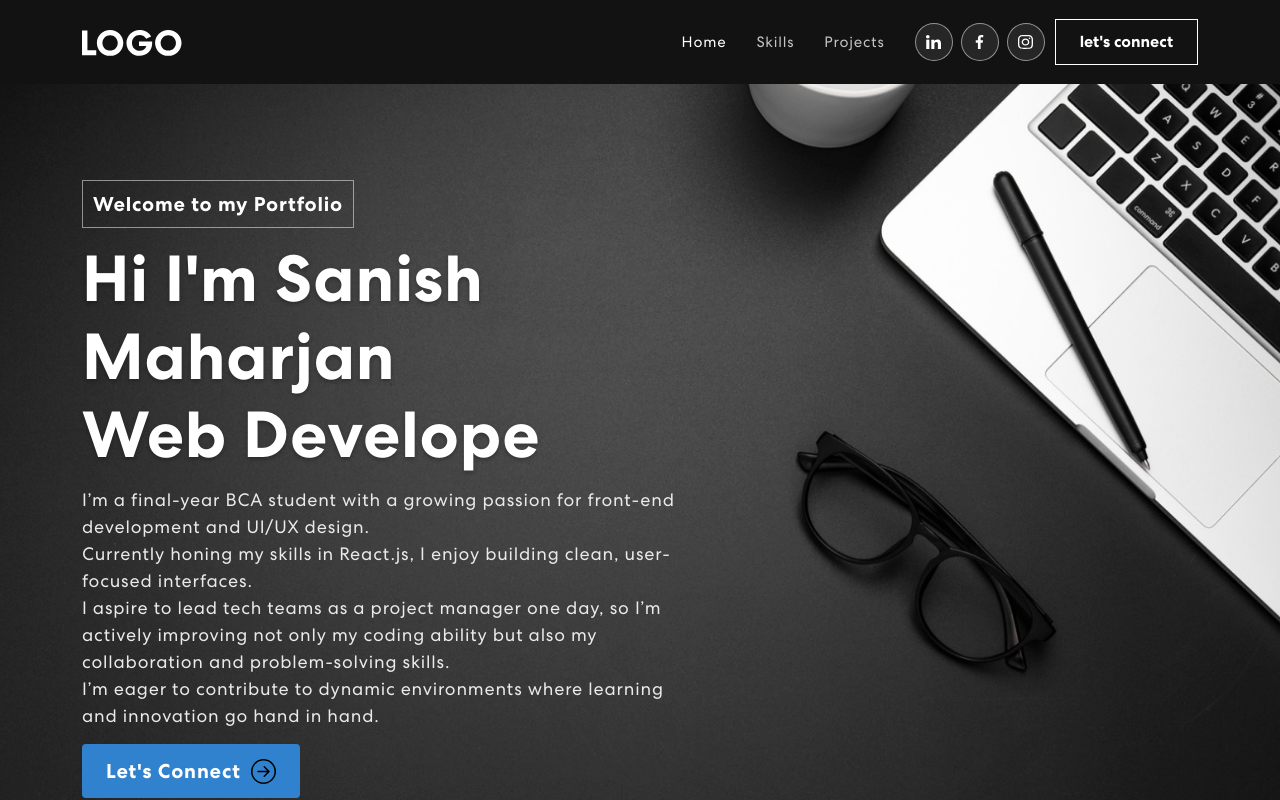
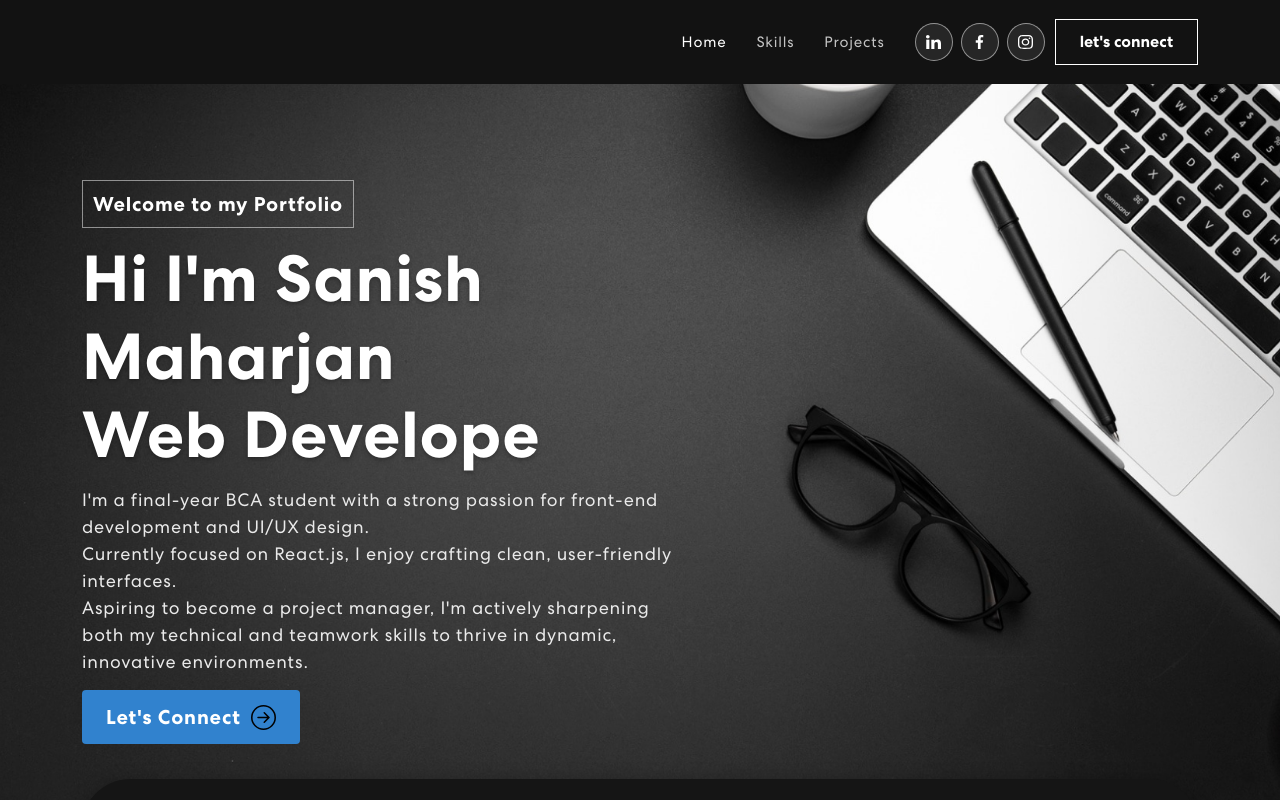
Before and after one commit to sanishmaharjan01/portfolio, a React (Create React App) app: page / in a window 1280 px wide. Shown: the top 800 px of the page. Built offline with nearby package versions, Linux system fonts and the light colour scheme.

Commit message:
updated few things

```diff
--- a/src/components/Banner.js
+++ b/src/components/Banner.js
@@ -45,7 +45,7 @@ export const Banner =() => {
                     <Col xs={12} md={6} xl={7}>
                     <span className="tagline">Welcome to my Portfolio</span>
                     <h1>Hi I'm Sanish Maharjan <br></br><span className="wrap">{text}</span></h1>
-                    <p>I’m a final-year BCA student with a growing passion for front-end development and UI/UX design.<br></br>Currently honing my skills in React.js, I enjoy building clean, user-focused interfaces. <br></br> I aspire to lead tech teams as a project manager one day, so I’m actively improving not only my coding ability but also my collaboration and problem-solving skills.<br></br> I’m eager to contribute to dynamic environments where learning and innovation go hand in hand. </p>
+                    <p>I'm a final-year BCA student with a strong passion for front-end development and UI/UX design.<br></br>Currently focused on React.js, I enjoy crafting clean, user-friendly interfaces. <br></br> Aspiring to become a project manager, I'm actively sharpening both my technical and teamwork skills to thrive in dynamic, innovative environments.</p>
                     <button onClick={() => console.log('connect')}>Let's Connect <ArrowRightCircle size ={25}/></button>
                     </Col>
 
--- a/src/components/NavBar.js
+++ b/src/components/NavBar.js
@@ -1,7 +1,6 @@
 import { useEffect, useState } from "react";
 import { Navbar, Container, Nav } from "react-bootstrap";
 import { X, List } from "react-bootstrap-icons";
-import logo from '../assets/img/logo.svg';
 import navIcon1 from '../assets/img/nav-icon1.svg';
 import navIcon2 from '../assets/img/nav-icon2.svg';
 import navIcon3 from '../assets/img/nav-icon3.svg';
@@ -32,10 +31,6 @@ export const NavBar = () => {
     return (
         <Navbar expand="lg" expanded={expanded} className={scrolled ? "scrolled" : ""}>
             <Container>
-                <Navbar.Brand href="#home">
-                    <img src={logo} alt="logo" />
-                </Navbar.Brand>
-
                 <Navbar.Toggle
                     aria-controls="basic-navbar-nav"
                     onClick={() => setExpanded(prev => !prev)}
```
